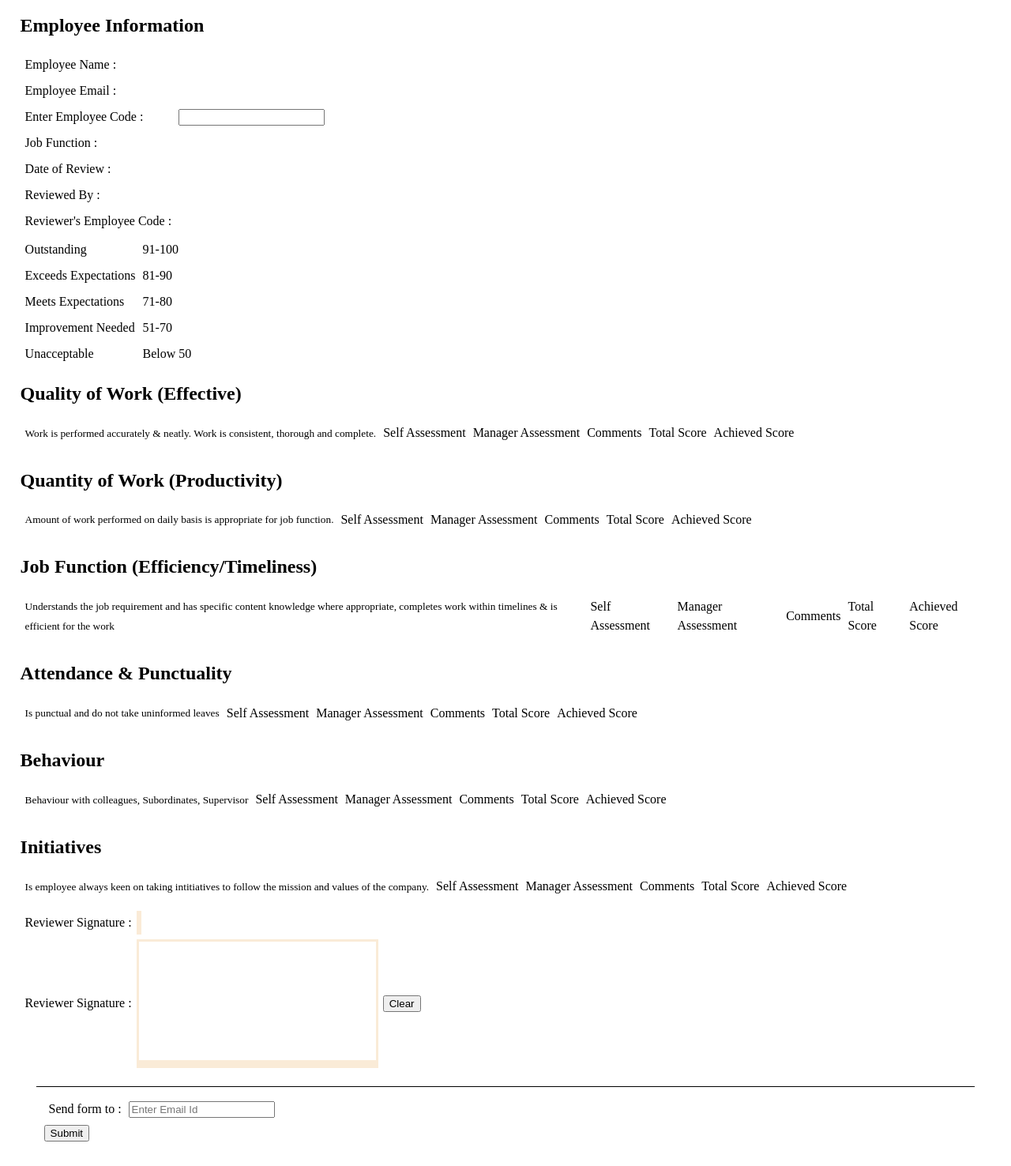
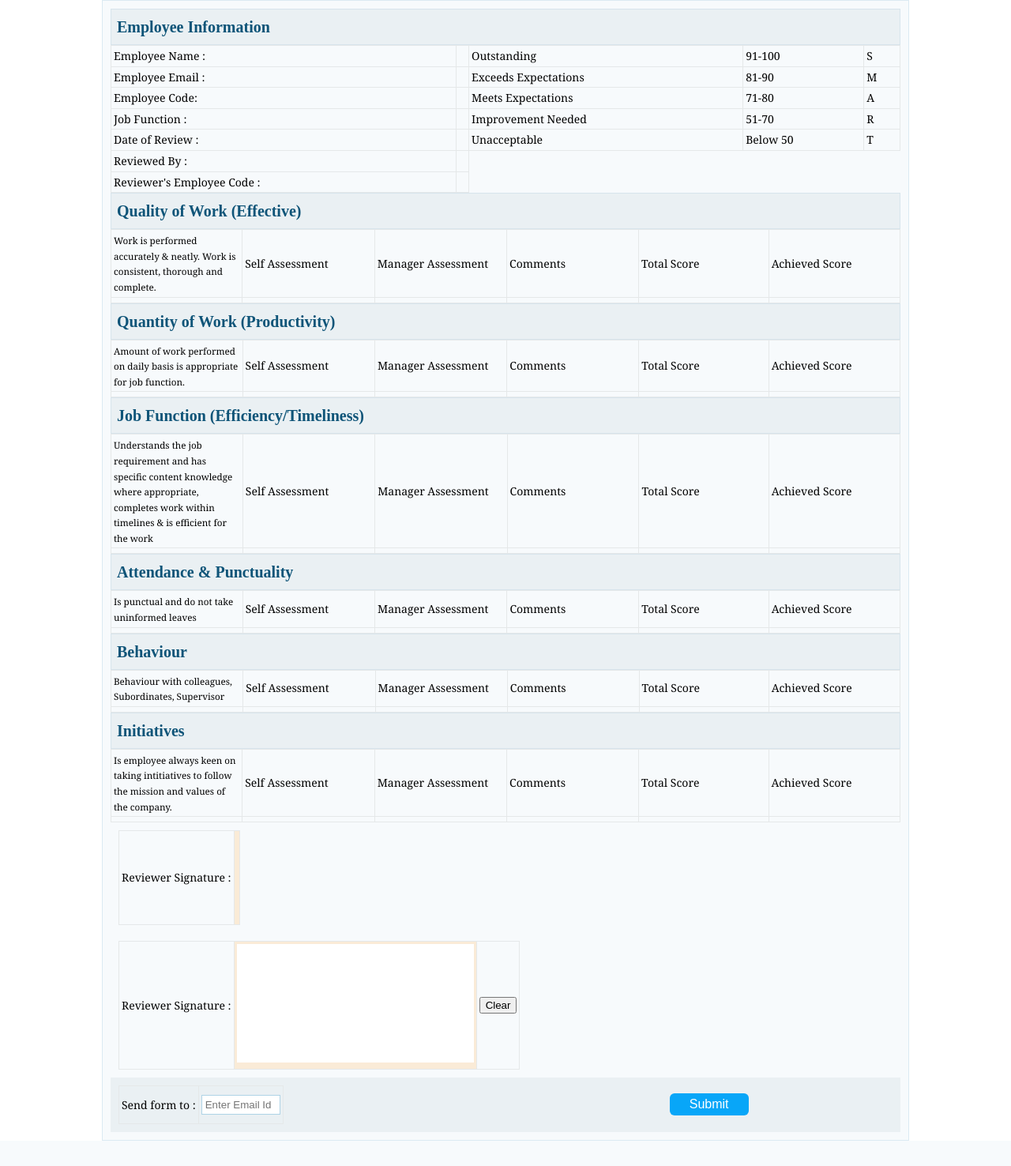
Before and after one commit to pawan0410/AIGPRD, a Flask app: template templates/finaldocument.html in a window 1280 px wide. Shown: the whole page at 79% size. After the commit the page ends 1444 px from the top, so only its background shows below. Run offline with Flask 2, Linux system fonts and the light colour scheme; the template is opened without the code that fills it, so the values that code supplies are empty; a map, chart or similar area stays blank.

Commit message:
utils file

```diff
--- a/run.py
+++ b/run.py
@@ -1,4 +1,4 @@
 from app import app as application
 
 if __name__ == '__main__':
-    application.run(host='0.0.0.0', port=5757)
+    application.run(host='0.0.0.0', port=5959)
--- a/templates/document.html
+++ b/templates/document.html
@@ -623,6 +623,9 @@
             achieved_score6 = document.querySelector('[name=achieved_score6]').value;
 
             rev_email1 = document.querySelector('[name=rev_email1]').value;
+	      var canvas = document.getElementById("newSignature");
+			var signature = canvas.toDataURL("image/png");
+document.getElementById('signature').value = signature;
 
 
 
--- a/templates/finaldocument.html
+++ b/templates/finaldocument.html
@@ -28,10 +28,168 @@
         }
     </style>
 
+
+     <style>
+
+
+        body{
+            line-height: 1.5em;
+            width: 96%;
+            margin: 0 auto;
+        }
+        .signature_area table{
+            height:120px;
+        }
+        p{
+            text-align:justify;
+        }
+
+
+
+		.main-wrap{
+			width: 1000px;
+			margin: 0 auto;
+			background-color: #f7fafc;
+			padding: 10px;
+			border: solid 1px #dbeaf2;
+		}
+		h1{
+
+			font-size: 25px;
+			color: #0d374c;
+			text-align: center;
+			background-color: #dbeaf2;
+			border-radius:4px;
+			padding:10px 7px;
+			margin: 0px;
+			;
+		}
+
+		h2{
+
+			font-size: 20px;
+			color: #0e5478;
+			background: #EAF0F3;
+			border: solid 1px #D7E4EC;
+			padding:10px 7px;
+			margin: 0px;
+			text-align: left;
+		}
+
+		p{
+			  font-family: Cambria, "Hoefler Text", "Liberation Serif", Times, "Times New Roman", "serif";
+		   font-size: 13px;
+			line-height: 22px;
+
+		}
+		li{
+			  font-family:"Georgia",  Arial, "sans-serif"
+			line-height: 22px;
+			color: #0e5478;
+		}
+
+		input[type='text']
+			{
+			border: solid 1px #aed3e6;
+				padding: 4px;
+		}
+
+
+		.signature_area{
+
+			padding: 10px;
+			border-radius:6px;
+
+		}
+
+		.box-bg{
+				background-color: #dbeaf2;
+			padding: 10px;
+			border-radius:6px;
+			width: 100%;
+
+		}
+
+		.button {
+		background-color: #08a6f8;
+		border-radius:6px;
+		border: none;
+		color: white;
+		padding: 5px 25px;
+		text-align: center;
+		text-decoration: none;
+		display: inline-block;
+		font-size: 16px;
+
+		cursor: pointer;
+		float: right;
+}
+
+
+	  table{
+
+		  border-collapse: collapse;
+
+	  }
+
+	  tr th{
+
+		  background: #F3F3F3;
+		  border: solid 1px #B3B0B0;
+		 color: #4E4D4D;
+		  width: 100%;
+		  border-collapse: collapse;
+			font-family: Cambria, "Hoefler Text", "Liberation Serif", Times, "Times New Roman", "serif";
+		   font-size: 13px;
+		   line-height: 1.4;
+		  font: normal;
+		  text-align: left;
+
+	  }
+
+	  tr th small{
+
+		  font-size: 12px;
+		  text-align: left;
+	  }
+
+	  td{
+
+		   border: solid 1px #E5E8E9;
+		    font-family: Cambria, "Hoefler Text", "Liberation Serif", Times, "Times New Roman", "serif";
+		   font-size: 14px;
+		   line-height: 1.4;
+		  text-align: left;
+
+
+	  }
+
+	  .footer_buttom{
+
+		  background: #EAF0F3;
+
+		  padding: 10px;
+	  }
+
+
+		input[type=text] {
+    width: 100px;
+
+    margin: 8px 0;
+    box-sizing: border-box;
+}
+
+    </style>
+
+
+
+
+
 </head>
 <body onload="getLocation()">
-<form method="post" action="/save_final" id="frm2">
-    <input type="hidden" name="reviewer_code1" id="reviewer_code1" value=" {{the_final_document.reviewer_code1}}">
+<div class="main-wrap">
+
+<form method="post" action="/manager" id="frm1">
     <input type="hidden" id="location" name="location">
 
 
@@ -39,7 +197,7 @@
 
 
     <div class="employee">
-    <table cellspacing="3" cellpadding="3">
+    <table width="100%" cellspacing="3" cellpadding="3">
         <thead>
         </thead>
         <tbody>
@@ -48,6 +206,11 @@
             <td>
                 {{the_document.emp_name}}
             </td>
+
+             <td>Outstanding</td>
+            <td>91-100</td>
+            <td>S</td>
+
         </tr>
 
         <tr>
@@ -55,13 +218,28 @@
             <td>
                 {{the_document.emp_email}}
             </td>
+             <td>Exceeds Expectations</td>
+            <td>81-90</td>
+            <td>M</td>
+
         </tr>
 
         <tr>
-         <td> Enter Employee Code :</td>
+
             <td>
-                <input type="text" name="emp_code1" id="emp_code1">
+                Employee Code:
             </td>
+            <td>{{the_document.emp_code}}</td>
+
+         <!--<td> Enter Employee Code :</td>-->
+            <!--<td>-->
+               <!--<input style="width: 200px;" type="text" name="emp_code1" id="emp_code1">-->
+            <!--</td>-->
+
+            <td>Meets Expectations</td>
+            <td>71-80</td>
+            <td>A</td>
+
         </tr>
 
         <tr>
@@ -69,6 +247,10 @@
             <td>
                 {{the_document.job_function}}
             </td>
+             <td> Improvement Needed</td>
+            <td>51-70</td>
+            <td>R</td>
+
         </tr>
 
          <tr>
@@ -76,6 +258,10 @@
             <td>
                 {{the_document.date}}
             </td>
+          <td> Unacceptable</td>
+            <td>Below 50</td>
+            <td>T</td>
+
         </tr>
 
          <tr>
@@ -102,7 +288,7 @@
     </table>
     </div>
 
-    <div class="standards">
+    <!--<div class="standards">
     <table cellspacing="3" cellpadding="3">
         <thead>
         </thead>
@@ -135,7 +321,7 @@
         </tbody>
 
     </table>
-    </div>
+    </div>-->
 
     <h2>Quality of Work (Effective)</h2>
     <div class="work_quality">
@@ -143,24 +329,24 @@
         <thead>
 
         <tr>
-            <td><small>Work is performed accurately & neatly. Work is consistent, thorough and complete.</small></td>
-            <td>Self Assessment</td>
-            <td>Manager Assessment</td>
-            <td>Comments</td>
-            <td>Total Score</td>
-            <td>Achieved Score</td>
+            <td style="width: 167px;"><small>Work is performed accurately & neatly. Work is consistent, thorough and complete.</small></td>
+            <td style="width: 167px;">Self Assessment</td>
+            <td style="width: 167px;">Manager Assessment</td>
+            <td style="width: 167px;">Comments</td>
+            <td style="width: 167px;">Total Score</td>
+            <td style="width: 167px;">Achieved Score</td>
         </tr>
 
         </thead>
         <tbody>
         <tr>
 
-            <td>{{the_document.self_assessment1_comment1}}</td>
-            <td>{{the_document.self_assessment1}}</td>
-            <td>{{the_final_document.manager_assessment1}}</td>
-            <td>{{the_final_document.manager_assessment1_comment1}}</td>
-            <td>{{the_final_document.total_score1}}</td>
-            <td>{{the_final_document.achieved_score1}}</td>
+            <td style="width: 167px;">{{the_document.self_assessment1_comment1}}</td>
+            <td style="width: 167px;">{{the_document.self_assessment1}}</td>
+            <td style="width: 167px;">{{the_final_document.manager_assessment1}}</td>
+            <td style="width: 167px;">{{the_final_document.manager_assessment1_comment1}}</td>
+            <td style="width: 167px;">{{the_final_document.total_score1}}</td>
+            <td style="width: 167px;">{{the_final_document.achieved_score1}}</td>
 
 
         </tr>
@@ -176,24 +362,24 @@
         <thead>
 
         <tr>
-            <td><small>Amount of work performed on daily basis is appropriate for job function.</small></td>
-            <td>Self Assessment</td>
-            <td>Manager Assessment</td>
-            <td>Comments</td>
-            <td>Total Score</td>
-            <td>Achieved Score</td>
+            <td style="width: 167px;"><small>Amount of work performed on daily basis is appropriate for job function.</small></td>
+            <td style="width: 167px;">Self Assessment</td>
+            <td style="width: 167px;">Manager Assessment</td>
+            <td style="width: 167px;">Comments</td>
+            <td style="width: 167px;">Total Score</td>
+            <td style="width: 167px;">Achieved Score</td>
         </tr>
 
         </thead>
         <tbody>
         <tr>
 
-            <td>{{the_document.self_assessment2_comment2}}</td>
-            <td>{{the_document.self_assessment2}}</td>
-            <td>{{the_final_document.manager_assessment2}}</td>
-            <td>{{the_final_document.manager_assessment2_comment2}}</td>
-            <td>{{the_final_document.total_score2}}</td>
-            <td>{{the_final_document.achieved_score2}}</td>
+            <td style="width: 167px;">{{the_document.self_assessment2_comment2}}</td>
+            <td style="width: 167px;">{{the_document.self_assessment2}}</td>
+            <td style="width: 167px;">{{the_final_document.manager_assessment2}}</td>
+            <td style="width: 167px;">{{the_final_document.manager_assessment2_comment2}}</td>
+            <td style="width: 167px;">{{the_final_document.total_score2}}</td>
+            <td style="width: 167px;">{{the_final_document.achieved_score2}}</td>
 
 
 
@@ -210,25 +396,25 @@
         <thead>
 
         <tr>
-            <td><small>Understands the job requirement and has specific content knowledge
+            <td style="width: 167px;"><small>Understands the job requirement and has specific content knowledge
                 where appropriate, completes work within timelines & is efficient for the work</small></td>
-            <td>Self Assessment</td>
-            <td>Manager Assessment</td>
-            <td>Comments</td>
-            <td>Total Score</td>
-            <td>Achieved Score</td>
+            <td style="width: 167px;">Self Assessment</td>
+            <td style="width: 167px;">Manager Assessment</td>
+            <td style="width: 167px;">Comments</td>
+            <td style="width: 167px;">Total Score</td>
+            <td style="width: 167px;">Achieved Score</td>
         </tr>
 
         </thead>
         <tbody>
         <tr>
 
-            <td>{{the_document.self_assessment3_comment3}}</td>
-            <td>{{the_document.self_assessment3}}</td>
-            <td>{{the_final_document.manager_assessment3}}</td>
-            <td>{{the_final_document.manager_assessment3_comment3}}</td>
-            <td>{{the_final_document.total_score3}}</td>
-            <td>{{the_final_document.achieved_score3}}</td>
+            <td style="width: 167px;">{{the_document.self_assessment3_comment3}}</td>
+           	<td style="width: 167px;">{{the_document.self_assessment3}}</td>
+            <td style="width: 167px;">{{the_final_document.manager_assessment3}}</td>
+            <td style="width: 167px;">{{the_final_document.manager_assessment3_comment3}}</td>
+            <td style="width: 167px;">{{the_final_document.total_score3}}</td>
+            <td style="width: 167px;">{{the_final_document.achieved_score3}}</td>
 
 
 
@@ -246,24 +432,24 @@
         <thead>
 
         <tr>
-            <td><small>Is punctual and do not take uninformed leaves</small></td>
-            <td>Self Assessment</td>
-            <td>Manager Assessment</td>
-            <td>Comments</td>
-            <td>Total Score</td>
-            <td>Achieved Score</td>
+            <td style="width: 167px;"><small>Is punctual and do not take uninformed leaves</small></td>
+            <td style="width: 167px;">Self Assessment</td>
+            <td style="width: 167px;">Manager Assessment</td>
+            <td style="width: 167px;">Comments</td>
+            <td style="width: 167px;">Total Score</td>
+            <td style="width: 167px;">Achieved Score</td>
         </tr>
 
         </thead>
         <tbody>
         <tr>
 
-            <td>{{the_document.self_assessment4_comment4}}</td>
-            <td>{{the_document.self_assessment4}}</td>
-            <td>{{the_final_document.manager_assessment4}}</td>
-            <td>{{the_final_document.manager_assessment4_comment4}}</td>
-            <td>{{the_final_document.total_score4}}</td>
-            <td>{{the_final_document.achieved_score4}}</td>
+            <td style="width: 167px;">{{the_document.self_assessment4_comment4}}</td>
+            <td style="width: 167px;">{{the_document.self_assessment4}}</td>
+            <td style="width: 167px;">{{the_final_document.manager_assessment4}}</td>
+            <td style="width: 167px;">{{the_final_document.manager_assessment4_comment4}}</td>
+            <td style="width: 167px;">{{the_final_document.total_score4}}</td>
+            <td style="width: 167px;">{{the_final_document.achieved_score4}}</td>
 
 
 
@@ -280,24 +466,24 @@
         <thead>
 
         <tr>
-            <td><small>Behaviour with colleagues, Subordinates, Supervisor</small></td>
-            <td>Self Assessment</td>
-            <td>Manager Assessment</td>
-            <td>Comments</td>
-            <td>Total Score</td>
-            <td>Achieved Score</td>
+            <td style="width: 167px;"><small>Behaviour with colleagues, Subordinates, Supervisor</small></td>
+            <td style="width: 167px;">Self Assessment</td>
+            <td style="width: 167px;">Manager Assessment</td>
+            <td style="width: 167px;">Comments</td>
+            <td style="width: 167px;">Total Score</td>
+            <td style="width: 167px;">Achieved Score</td>
         </tr>
 
         </thead>
         <tbody>
         <tr>
 
-            <td>{{the_document.self_assessment5_comment5}}</td>
-            <td>{{the_document.self_assessment5}}</td>
-            <td>{{the_final_document.manager_assessment5}}</td>
-            <td>{{the_final_document.manager_assessment5_comment5}}</td>
-            <td>{{the_final_document.total_score5}}</td>
-            <td>{{the_final_document.achieved_score5}}</td>
+            <td style="width: 167px;">{{the_document.self_assessment5_comment5}}</td>
+            <td style="width: 167px;">{{the_document.self_assessment5}}</td>
+            <td style="width: 167px;">{{the_final_document.manager_assessment5}}</td>
+            <td style="width: 167px;">{{the_final_document.manager_assessment5_comment5}}</td>
+            <td style="width: 167px;">{{the_final_document.total_score5}}</td>
+            <td style="width: 167px;">{{the_final_document.achieved_score5}}</td>
 
 
 
@@ -314,25 +500,25 @@
         <thead>
 
         <tr>
-            <td><small>Is employee always keen on taking intitiatives  to follow
+            <td style="width: 167px;"><small>Is employee always keen on taking intitiatives  to follow
                 the mission and values of the company.</small></td>
-            <td>Self Assessment</td>
-            <td>Manager Assessment</td>
-            <td>Comments</td>
-            <td>Total Score</td>
-            <td>Achieved Score</td>
+            <td style="width: 167px;">Self Assessment</td>
+            <td style="width: 167px;">Manager Assessment</td>
+            <td style="width: 167px;">Comments</td>
+            <td style="width: 167px;">Total Score</td>
+            <td style="width: 167px;">Achieved Score</td>
         </tr>
 
         </thead>
         <tbody>
         <tr>
 
-            <td>{{the_document.self_assessment6_comment6}}</td>
-            <td>{{the_document.self_assessment6}}</td>
-            <td>{{the_final_document.manager_assessment6}}</td>
-            <td>{{the_final_document.manager_assessment6_comment6}}</td>
-            <td>{{the_final_document.total_score6}}</td>
-            <td>{{the_final_document.achieved_score6}}</td>
+            <td style="width: 167px;">{{the_document.self_assessment6_comment6}}</td>
+            <td style="width: 167px;">{{the_document.self_assessment6}}</td>
+            <td style="width: 167px;">{{the_final_document.manager_assessment6}}</td>
+            <td style="width: 167px;">{{the_final_document.manager_assessment6_comment6}}</td>
+            <td style="width: 167px;">{{the_final_document.total_score6}}</td>
+            <td style="width: 167px;">{{the_final_document.achieved_score6}}</td>
 
 
 
@@ -345,8 +531,8 @@
 
 
 
-
-
+    <input type="hidden" id="signature" name="signature">
+    <div class="signature_area">
     <table cellspacing="3" cellpadding="3">
 
 
@@ -361,6 +547,7 @@
 
 
     </table>
+</div>
 
     <input type="hidden" id="signature1" name="signature1">
     <div class="signature_area">
@@ -379,7 +566,7 @@
                 </script>
             </td>
             <td>
-            <button name="button" type="button" onclick="zkSignatureOne.clear()">Clear</button>
+            <button name="button" type="button" onclick="zkSignature.clear()">Clear</button>
             </td>
 
 
@@ -389,18 +576,23 @@
 
 
 
-<div class="footer_button">
+<div class="footer_buttom">
     <table cellspacing="3" cellpadding="3">
         <tbody>
         <tr>
             <td>Send form to :</td>
             <td><input type="text" name="rev_email1" id="rev_email1" placeholder="Enter Email Id"> </td>
+            <td style="border: none;" width="480"></td>
+              <td style="border: none;"><button class="button" type="submit" id="submit">Submit</button></td>
         </tr>
         </tbody>
     </table>
-    <button type="submit" id="submit">Submit</button></div>
+    </div>
+
 
 </form>
+
+
 
 <script>
         function showPosition(position) {
@@ -428,7 +620,7 @@
                 x.innerHTML = "Geolocation is not supported by this browser.";
             }
         }
-        function save(){
+         function save(){
 
             var canvas1 = document.getElementById("newSignature");
 			var signature1 = canvas1.toDataURL("image/png");
@@ -445,7 +637,7 @@
 
 
         }
-        function dosubmit(e){
+         function dosubmit(e){
              if( confirm('By Submitting this form you agree that the information shared by you is correct and up-to-date ? ') ){
                 save();
              }
@@ -456,3 +648,6 @@
     </script>
 </body>
 </html>
+    </script>
+</body>
+</html>
```
Also changed, not shown: static/uploads/reviewer_name1_signature.png, 1 other file.
